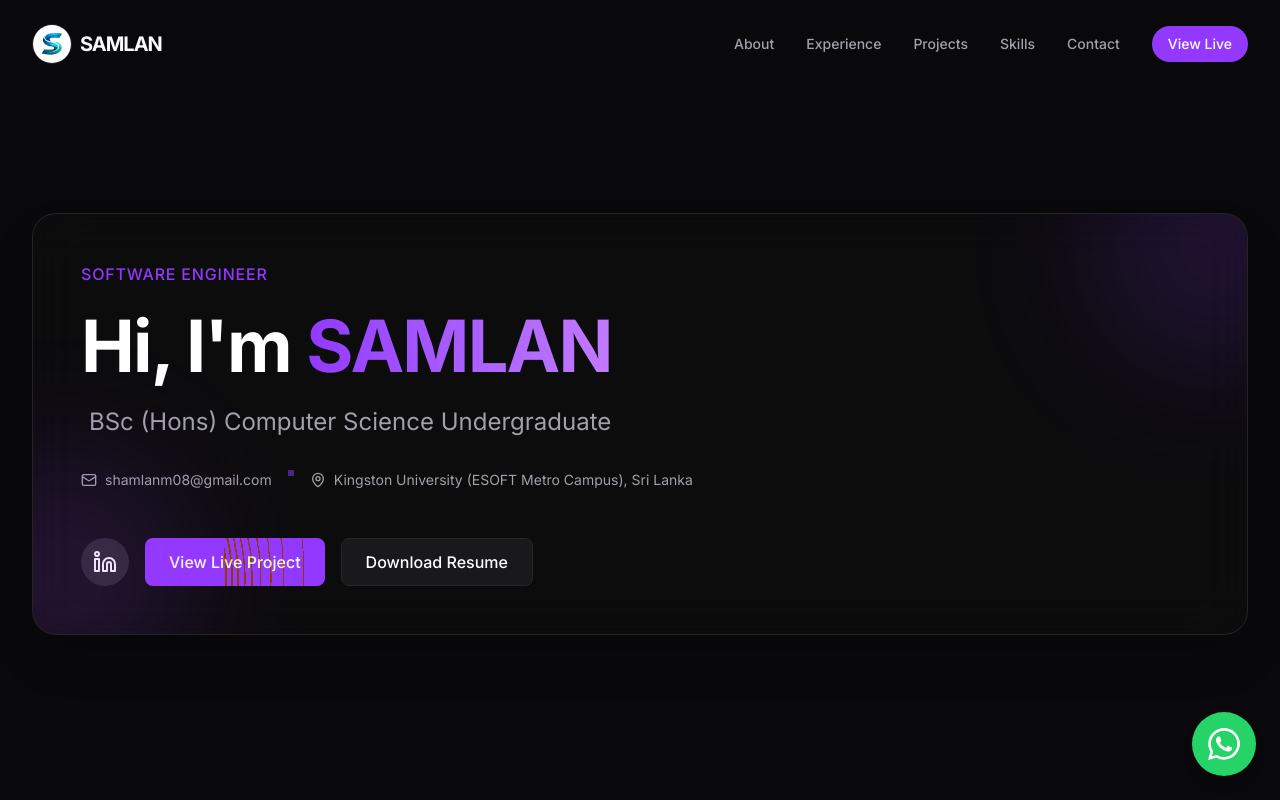
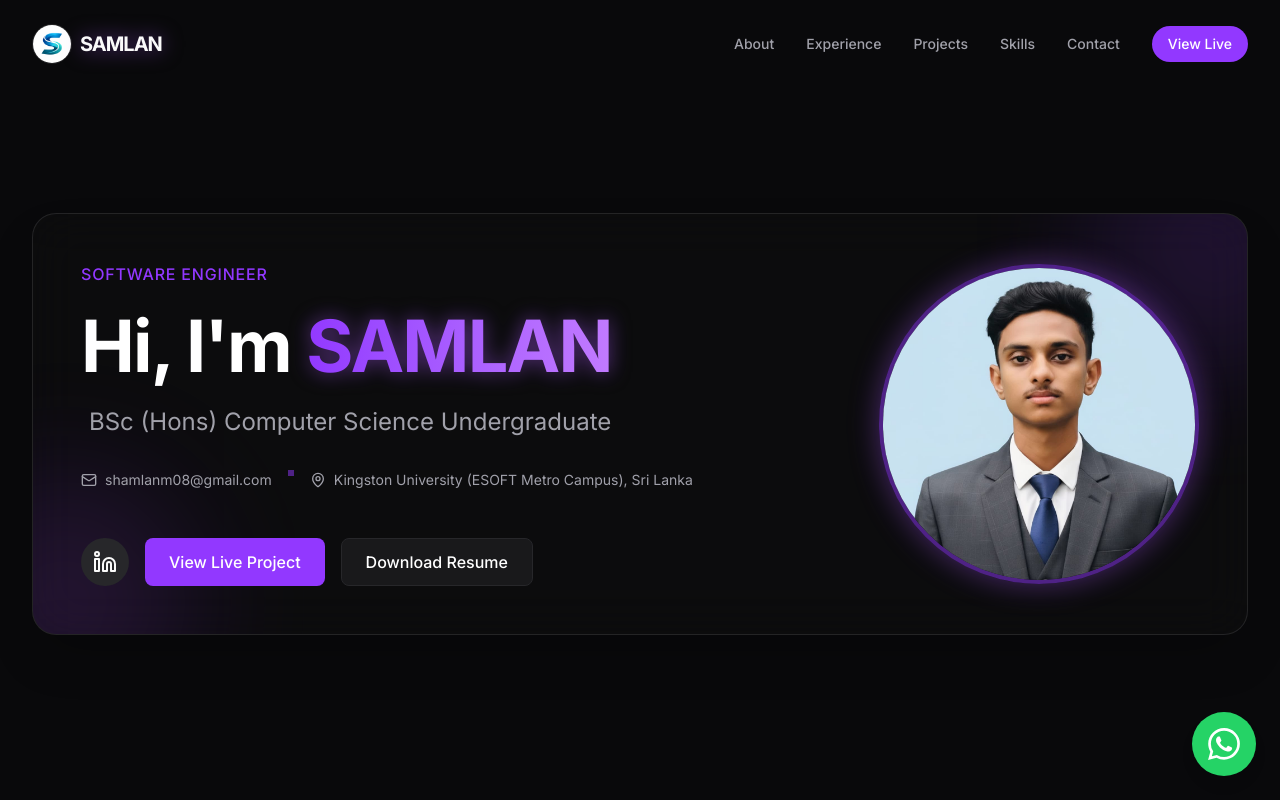
Before and after one commit to shamlan27/portfolio_Samlan, a Next.js app: page / in a window 1280 px wide. Shown: the top 800 px of the page. Built offline with nearby package versions, Linux system fonts and the light colour scheme.

Commit message:
feat: add Hero section and Navbar components to establish core portfolio layout.

```diff
--- a/src/components/Hero.tsx
+++ b/src/components/Hero.tsx
@@ -6,6 +6,8 @@ import { Linkedin, Mail, MapPin } from "lucide-react";
 // eslint-disable-next-line @typescript-eslint/no-unused-vars
 import Link from "next/link";
 
+import Image from "next/image";
+
 export const Hero = () => {
     return (
         <section className="min-h-screen flex flex-col justify-center px-4 md:px-8 max-w-7xl mx-auto pt-24 pb-12">
@@ -13,17 +15,29 @@ export const Hero = () => {
                 initial={{ opacity: 0, y: 20 }}
                 animate={{ opacity: 1, y: 0 }}
                 transition={{ duration: 0.5 }}
-                className="space-y-6 relative z-10 p-8 md:p-12 rounded-3xl bg-secondary/10 backdrop-blur-xl border border-white/10 shadow-2xl flex flex-col items-center text-center md:items-start md:text-left overflow-hidden"
+                className="relative z-10 p-8 md:p-12 rounded-3xl bg-secondary/10 backdrop-blur-xl border border-white/10 shadow-2xl flex flex-col md:flex-row items-center gap-8 md:gap-12 overflow-hidden"
             >
                 {/* Background Glow Effect */}
                 <div className="absolute -top-12 -right-12 md:-top-24 md:-right-24 w-48 h-48 md:w-64 md:h-64 bg-primary/30 rounded-full blur-3xl opacity-50 pointer-events-none" />
                 <div className="absolute -bottom-12 -left-12 md:-bottom-24 md:-left-24 w-48 h-48 md:w-64 md:h-64 bg-purple-500/30 rounded-full blur-3xl opacity-50 pointer-events-none" />
 
+                <div className="flex-1 flex flex-col items-center md:items-start space-y-6 text-center md:text-left z-20">
                     <span className="text-primary font-medium tracking-wider text-sm md:text-base uppercase">
                         Software Engineer
                     </span>
+
+                    {/* Mobile Hero Image */}
+                    <div className="block md:hidden relative w-32 h-32 my-4 rounded-full overflow-hidden border-4 border-primary/50 shadow-[0_0_20px_rgba(168,85,247,0.4)]">
+                        <Image
+                            src="/samlan.jpeg"
+                            alt={PORTFOLIO_DATA.personal.name}
+                            fill
+                            className="object-cover"
+                        />
+                    </div>
+
                     <h1 className="text-3xl md:text-7xl font-bold tracking-tight text-white">
-                    Hi, I&apos;m <span className="text-transparent bg-clip-text bg-gradient-to-r from-primary to-purple-400">{PORTFOLIO_DATA.personal.name}</span>
+                        Hi, I&apos;m <span className="text-transparent bg-clip-text bg-gradient-to-r from-primary to-purple-400 drop-shadow-[0_0_10px_rgba(168,85,247,0.5)]">{PORTFOLIO_DATA.personal.name}</span>
                     </h1>
                     <p className="text-lg md:text-2xl text-muted-foreground max-w-2xl px-2">
                         {PORTFOLIO_DATA.personal.role}
@@ -64,6 +78,17 @@ export const Hero = () => {
                             Download Resume
                         </a>
                     </div>
+                </div>
+
+                {/* Hero Image - Desktop Only */}
+                <div className="hidden md:block relative w-64 h-64 lg:w-80 lg:h-80 shrink-0 z-20">
+                    <Image
+                        src="/samlan.jpeg"
+                        alt={PORTFOLIO_DATA.personal.name}
+                        fill
+                        className="rounded-full object-cover border-4 border-primary/50 shadow-[0_0_30px_rgba(168,85,247,0.4)]"
+                    />
+                </div>
             </motion.div>
         </section>
     );
--- a/src/components/Navbar.tsx
+++ b/src/components/Navbar.tsx
@@ -46,7 +46,7 @@ export const Navbar = () => {
                                 className="object-cover"
                             />
                         </div>
-                        <span className="text-xl font-bold tracking-tighter block">
+                        <span className="text-xl font-bold tracking-tighter block drop-shadow-[0_0_10px_rgba(168,85,247,0.5)]">
                             {PORTFOLIO_DATA.personal.name}
                         </span>
                     </Link>
```
Also changed, not shown: public/samlan.jpeg (added). Lines whose indentation alone changed are shown as unchanged.
